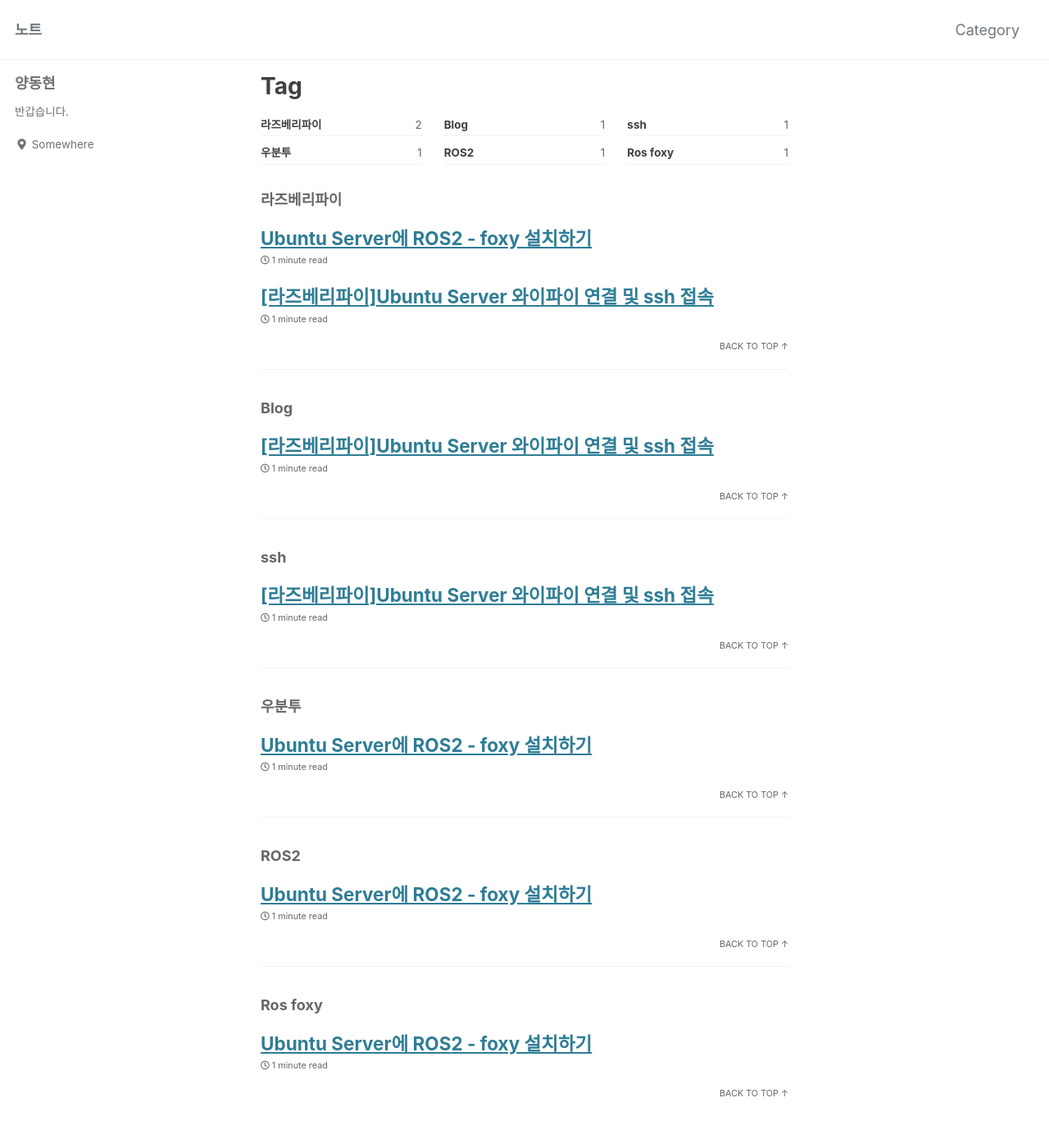
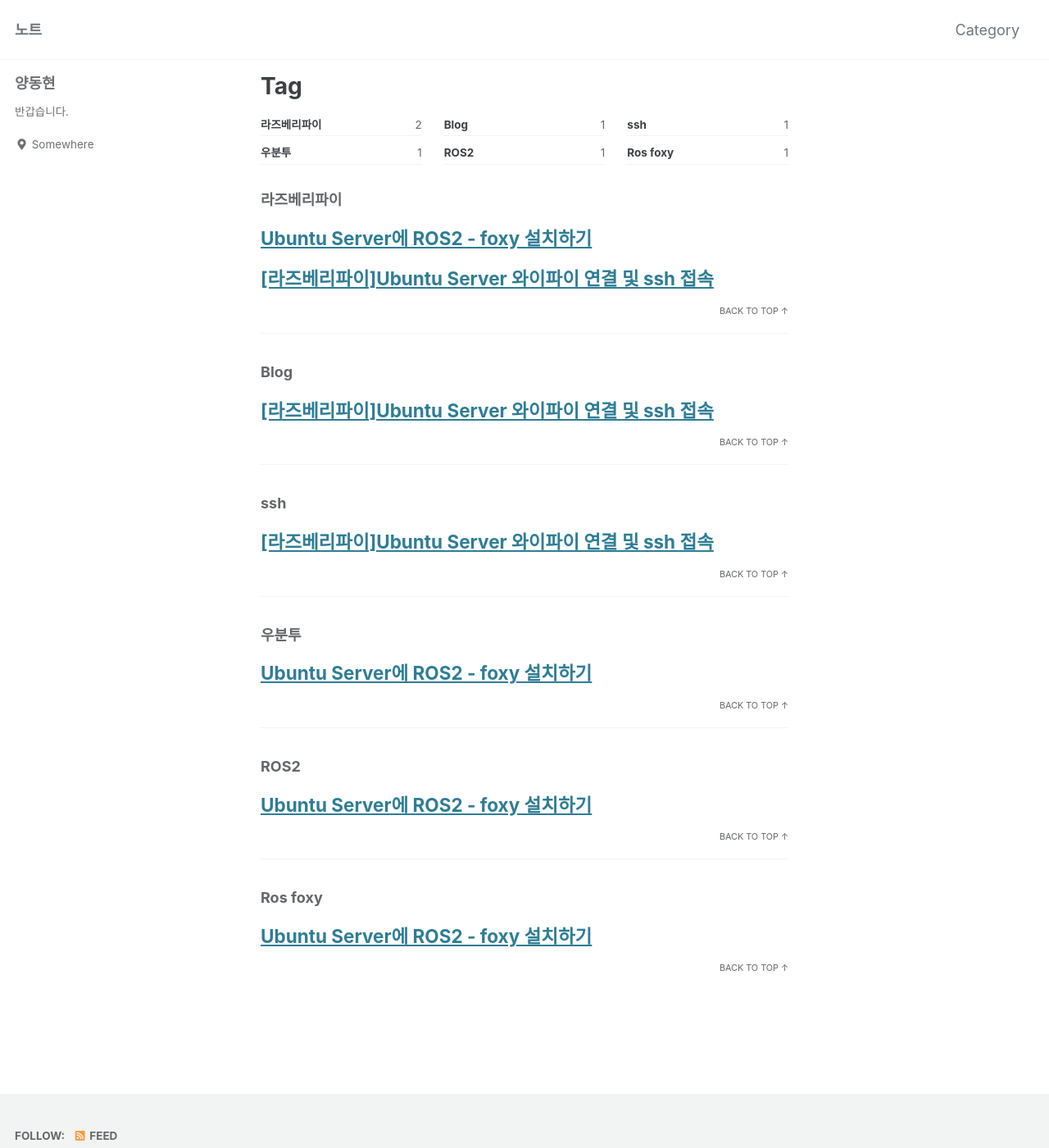
Before and after one commit to YDongHyun/YDongHyun.github.io, a Jekyll site: the page built from _pages/tags-archive.md, in a window 1280 px wide and 1400 px high. Shown: the whole window at 82% size. Built offline with Jekyll 4.4.1, drawn with Linux system fonts in a browser that asks for light colours; cached includes are drawn as plain includes; some of the changed lines change nothing that is shown.

Commit message:
Update _config.yml

```diff
--- a/_config.yml
+++ b/_config.yml
@@ -286,8 +286,8 @@ defaults:
     values:
       layout: single
       author_profile: true
-      read_time: true
-      comments: # true
+      read_time: false
+      comments:  true
       share: true
       related: true
 
```
